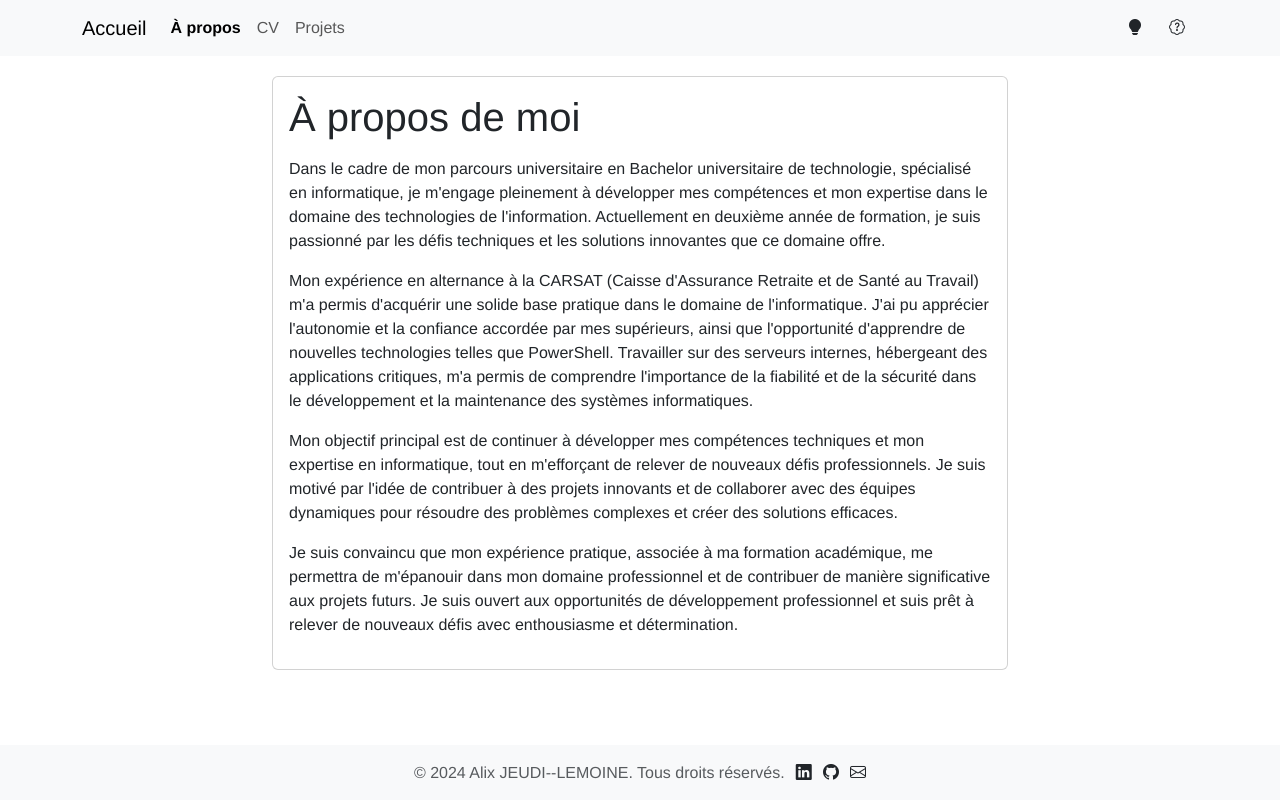
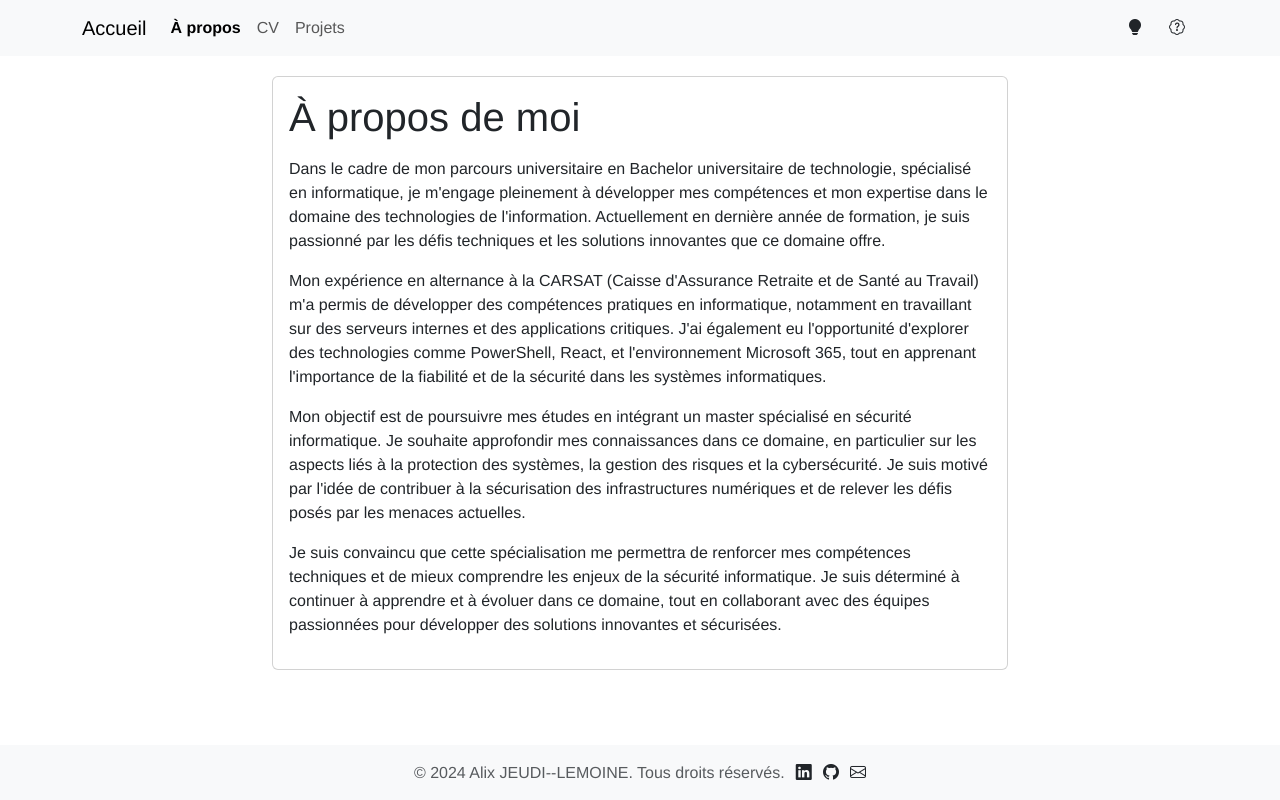
Before and after one commit to JdAlix/portfolio, a Vue app in the folder portfolio/: page /about in a window 1280 px wide. Built offline with nearby package versions, Linux system fonts and the light colour scheme.

Commit message:
💬 Reformulation et mise à jour complète de la page "à propos de moi"

```diff
--- a/portfolio/src/views/AboutView.vue
+++ b/portfolio/src/views/AboutView.vue
@@ -9,31 +9,28 @@
               Dans le cadre de mon parcours universitaire en Bachelor universitaire de technologie,
               spécialisé en informatique, je m'engage pleinement à développer mes compétences
               et mon expertise dans le domaine des technologies de l'information.
-              Actuellement en deuxième année de formation, je suis passionné par les défis techniques
+              Actuellement en dernière année de formation, je suis passionné par les défis techniques
               et les solutions innovantes que ce domaine offre.
             </p>
             <p>
               Mon expérience en alternance à la CARSAT (Caisse d'Assurance Retraite et de Santé au Travail)
-              m'a permis d'acquérir une solide base pratique dans le domaine de l'informatique.
-              J'ai pu apprécier l'autonomie et la confiance accordée par mes supérieurs,
-              ainsi que l'opportunité d'apprendre de nouvelles technologies telles que PowerShell.
-              Travailler sur des serveurs internes, hébergeant des applications critiques,
-              m'a permis de comprendre l'importance de la fiabilité et de la sécurité
-              dans le développement et la maintenance des systèmes informatiques.
+              m'a permis de développer des compétences pratiques en informatique, notamment en travaillant
+              sur des serveurs internes et des applications critiques. J'ai également eu l'opportunité
+              d'explorer des technologies comme PowerShell, React, et l'environnement Microsoft 365,
+              tout en apprenant l'importance de la fiabilité et de la sécurité dans les systèmes informatiques.
             </p>
             <p>
-              Mon objectif principal est de continuer à développer mes compétences techniques
-              et mon expertise en informatique, tout en m'efforçant de relever de nouveaux
-              défis professionnels. Je suis motivé par l'idée de contribuer à des projets
-              innovants et de collaborer avec des équipes dynamiques pour résoudre des problèmes
-              complexes et créer des solutions efficaces.
+              Mon objectif est de poursuivre mes études en intégrant un master spécialisé en sécurité informatique.
+              Je souhaite approfondir mes connaissances dans ce domaine, en particulier sur les aspects liés
+              à la protection des systèmes, la gestion des risques et la cybersécurité. Je suis motivé par
+              l'idée de contribuer à la sécurisation des infrastructures numériques et de relever les défis
+              posés par les menaces actuelles.
             </p>
             <p>
-              Je suis convaincu que mon expérience pratique, associée à ma formation académique,
-              me permettra de m'épanouir dans mon domaine professionnel et de contribuer
-              de manière significative aux projets futurs. Je suis ouvert aux
-              opportunités de développement professionnel et suis prêt à relever
-              de nouveaux défis avec enthousiasme et détermination.
+              Je suis convaincu que cette spécialisation me permettra de renforcer mes compétences techniques
+              et de mieux comprendre les enjeux de la sécurité informatique. Je suis déterminé à continuer
+              à apprendre et à évoluer dans ce domaine, tout en collaborant avec des équipes passionnées
+              pour développer des solutions innovantes et sécurisées.
             </p>
           </div>
         </div>
```
